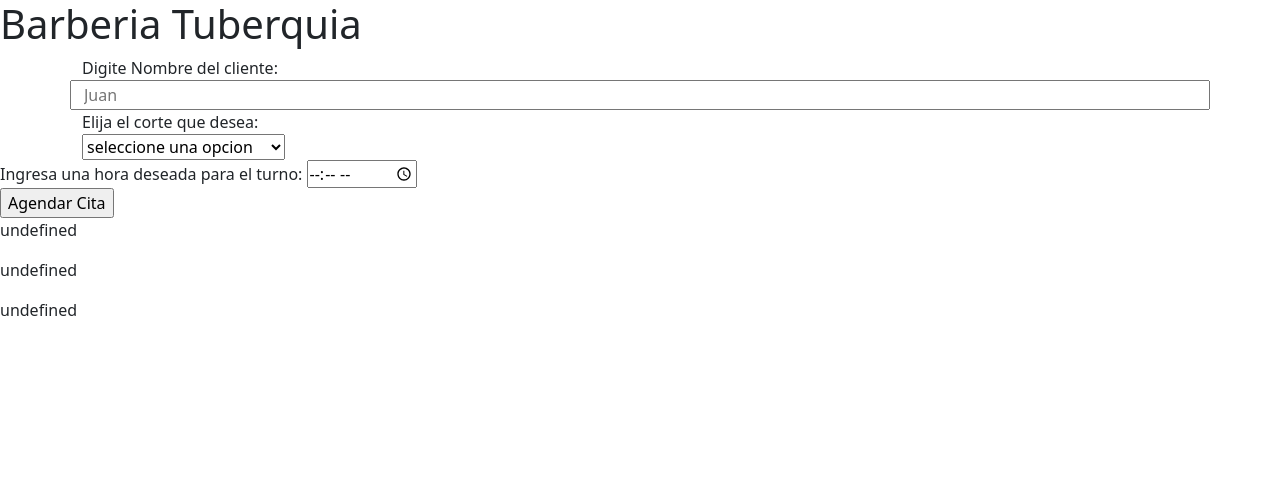
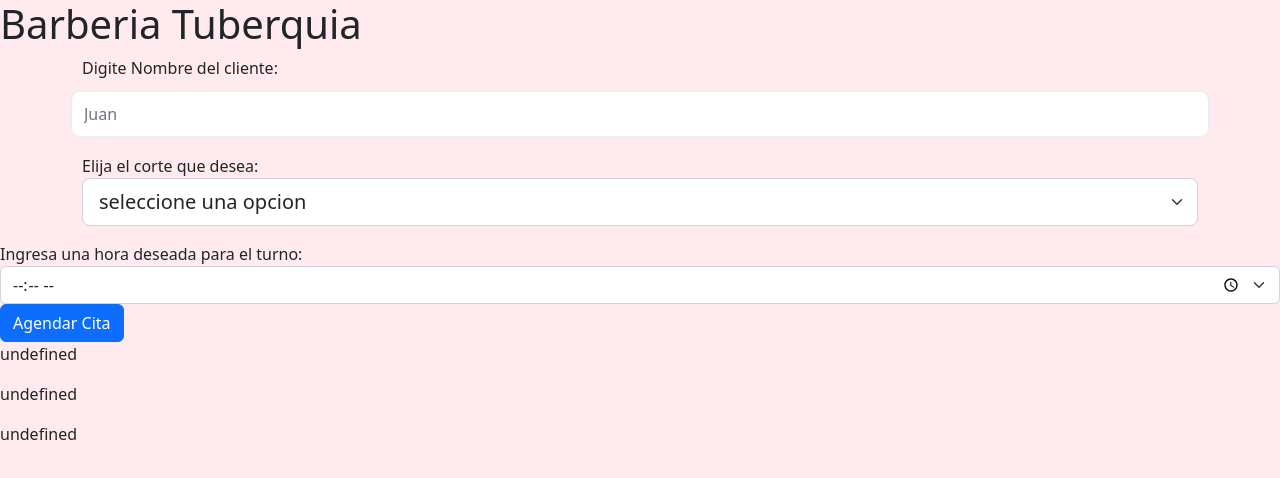
Before and after one commit to juantuberquia/barber-quotes, a plain HTML site: page index.html in a window 1280 px wide. Both pictures are taken after a click on the input "Agendar Cita". Drawn offline with nearby package versions, Linux system fonts and the light colour scheme.

Commit message:
version estabÃle ok

```diff
--- a/index.html
+++ b/index.html
@@ -1,32 +1,29 @@
 <!DOCTYPE html>
 <html lang="en">
+
 <head>
   <meta charset="UTF-8" />
   <meta http-equiv="X-UA-Compatible" content="IE=edge" />
   <meta name="viewport" content="width=device-width, initial-scale=1.0" />
-
   <link rel="stylesheet" href="https://cdn.jsdelivr.net/npm/bootstrap@5.2.1/dist/css/bootstrap.min.css">
+  <link rel="stylesheet" href="./public/style.css">
   <title>Cita barberia</title>
 </head>
+
 <body>
   <h1>Barberia Tuberquia</h1>
   <div class="container ">
-          <div class="row">
+    <div class="row mb-3">
       <label for="exampleEmailInput"> Digite Nombre del cliente: </label>
-            <input
-              class="u-full-width"
-              type="text"
-              placeholder="Juan "
-              id="NameInput"
-            />
+      <input class="u-full-width form-control" type="text" placeholder="Juan " id="NameInput" required />
     </div>
-          <div class="">
+    <div>
       <label for="exampleRecipientInput">
         Elija el corte que desea:
       </label>
-            <div>
-              <select class="input-field col 14"  id="selected">
-                <option value="fff" >seleccione una opcion</option>
+      <div class="">
+        <select class="form-select form-select-lg mb-3" id="selected" required>
+          <option selected="true" disabled="disabled">seleccione una opcion</option>
           <option value="Barba">Barba</option>
           <option value="Corte de cabello">Corte de cabello</option>
           <option value="Depilacion de cejas">Depilacion de cejas</option>
@@ -35,11 +32,11 @@
       </div>
     </div>
   </div>
-        <div>
+  <div class="">
     <label for=""> Ingresa una hora deseada para el turno: </label>
-          <input type="time" id="time" />
+    <input type="time" id="time" class="form-select" required />
   </div>
-        <input type="submit" id="submit" value="Agendar Cita" />
+  <input type="submit" id="submit" value="Agendar Cita" class="btn btn-primary" />
   </div>
   <div id="col-summary-quote"></div>
   <script src="https://cdn.jsdelivr.net/npm/bootstrap@5.2.1/dist/js/bootstrap.bundle.min.js"></script>
@@ -47,4 +44,5 @@
   <script src="./scripts/validateData.js"></script>
   <script src="./scripts/saveStorage.js"></script>
 </body>
+
 </html>
--- /dev/null
+++ b/public/style.css
@@ -0,0 +1 @@
+body{background-color:#FFEBEE}.card{width:400px;background-color:#fff;border:none;border-radius: 12px}label.radio{cursor: pointer;width: 100%}label.radio input{position: absolute;top: 0;left: 0;visibility: hidden;pointer-events: none}label.radio span{padding: 7px 14px;border: 2px solid #eee;display: inline-block;color: #039be5;border-radius: 10px;width: 100%;height: 48px;line-height: 27px}label.radio input:checked+span{border-color: #039BE5;background-color: #81D4FA;color: #fff;border-radius: 9px;height: 48px;line-height: 27px}.form-control{margin-top: 10px;height: 48px;border: 2px solid #eee;border-radius: 10px}.form-control:focus{box-shadow: none;border: 2px solid #039BE5}.agree-text{font-size: 12px}.terms{font-size: 12px;text-decoration: none;color: #039BE5}.confirm-button{height: 50px;border-radius: 10px}
--- a/scripts/validateData.js
+++ b/scripts/validateData.js
@@ -8,6 +8,7 @@ class User {
 
 const persona1 = new User();
 let collectionUsers = [];
+let collectionHourQuote = [];
 
 // valida nombre del cliente ingresado
 function validateData(value) {
@@ -40,12 +41,13 @@ function validateTime(time) {
 let elementSubmit = document.getElementById("submit");
 elementSubmit.addEventListener("click", createQuoteSummary);
 
-//  crea un resumen (div) con la informacion suministrada de la cita
+// crea un resumen (div) con la informacion suministrada de la cita
 function createQuoteSummary() {
+  availableHour(persona1.fecha);
+
   // guarda informacion del usuario en el array
   collectionUsers.push({ ...persona1 });
-
-  // guarda informacion usuario, en el local storage
+  // guarda informacion de la cita, en el local storage
   saveStorage(collectionUsers);
 
   let summary = document.getElementById("col-summary-quote");
@@ -65,3 +67,35 @@ function createQuoteSummary() {
   containerQuote.appendChild(paragraphTime);
   summary.appendChild(containerQuote);
 }
+
+// valida disponibilidad horaria
+const availableHour = (fecha) => {
+  let foundDate;
+
+  if (collectionHourQuote.length === 0) {
+    collectionHourQuote.push(fecha);
+  } else {
+    try {
+      foundDate = collectionHourQuote.find((date) => date === fecha);
+
+      if (foundDate) throw new Error(" hora repetida ");
+      {
+        alert("Hora seleccionada no esta disponible");
+      }
+    } catch (error) {
+      console.log("error", error);
+    }
+  }
+
+  //   try {
+  //     myArray.forEach((value) => {
+  //        if (value > maxValue) throw new Error("Max limit reached");
+
+  //        console.log('Current value is ', value);
+  //     });
+  //  } catch(error) {
+  //     console.error("error ", error);
+  //  }
+
+  console.log(collectionHourQuote);
+};
```
Lines whose indentation alone changed are shown as unchanged.
